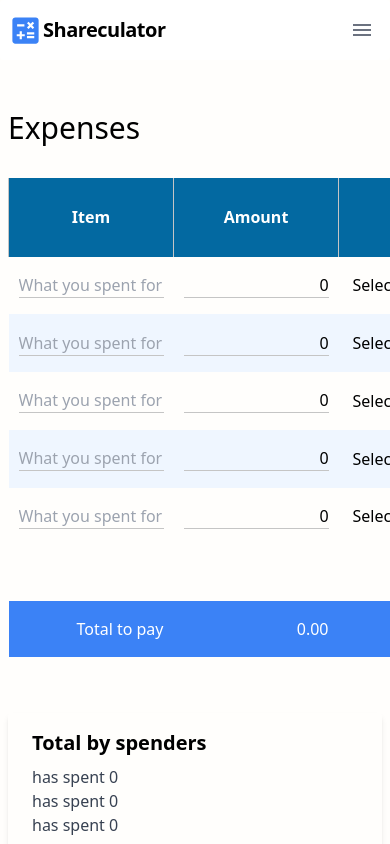
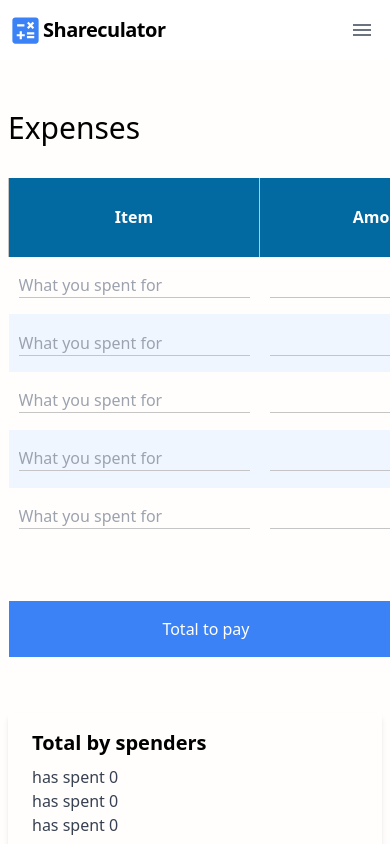
Before and after one commit to KittichoteKamalapirat/shareculator, a React (Create React App) app: page / in a window 390 px wide. Shown: the top 844 px of the page. Built offline with nearby package versions, Linux system fonts and the light colour scheme.

Commit message:
Improve table layout for mobile

```diff
--- a/src/App.css
+++ b/src/App.css
@@ -57,14 +57,23 @@ th input {
 th input::placeholder {
   color: white;
   opacity: 0.6;
-}
-
-td {
-  width: 25%;
+  /* min-width: max-content; */
 }
 
 th {
   color: white;
+  min-width: max-content;
+  /* min-width: min-content; */
+}
+
+td {
+  /* width: 25%; */
+  min-width: max-content;
+}
+
+td input::placeholder {
+  /* this does something */
+  min-width: max-content;
 }
 
 tfoot td {
--- a/src/components/Table.tsx
+++ b/src/components/Table.tsx
@@ -227,7 +227,7 @@ export const Table: React.FC<TableProps> = ({}) => {
     <div className="w-full ">
       <h2 className="text-black text-3xl my-4 mx-2">Expenses </h2>
       <div className="overflow-x-auto">
-        <table className="table-fixed my-4 mx-2 w-full min-w-max ">
+        <table className=" md:table-fixed my-4 mx-2 w-full min-w-max ">
           <HeaderRow>
             <th>Item</th>
             <th>Amount</th>
```
